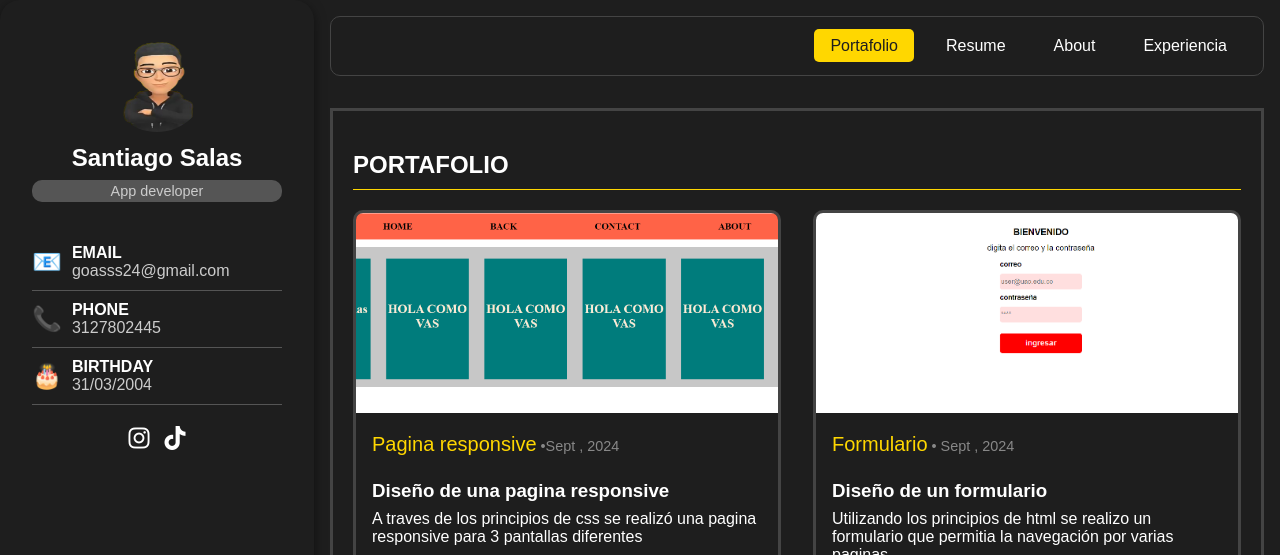
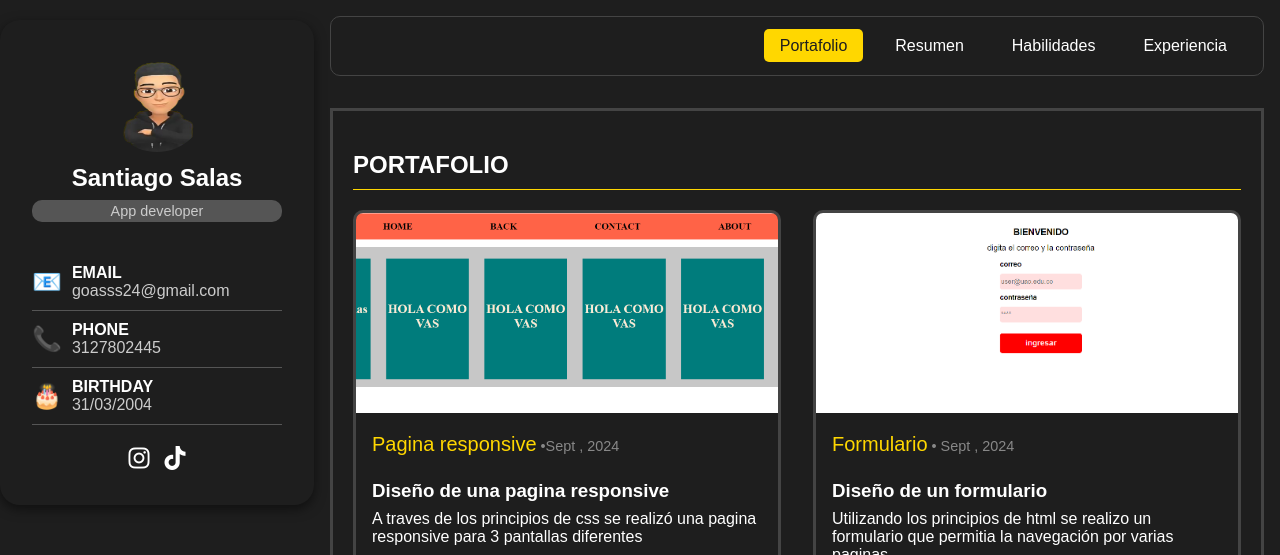
Before and after one commit to xSonts/Portafolio2.0, a React (Vite) app: page / in a window 1280 px wide. Shown: the top 555 px of the page. Built offline with nearby package versions, Linux system fonts and the light colour scheme.

Commit message:
se realizo un cambio en el sidebar y se modifico el nombre de la seccion about

```diff
--- a/src/App.jsx
+++ b/src/App.jsx
@@ -25,10 +25,10 @@ function App() {
         <Portfolio isVisible={activeSection === 'portafolio'} />
 
         {/* Sección Resumen */}
-        <Resume isVisible={activeSection === 'resume'} />
+        <Resume isVisible={activeSection === 'resumen'} />
 
         {/* Sección Acerca de mí */}
-        <About isVisible={activeSection === 'about'} />
+        <About isVisible={activeSection === 'habilidades'} />
 
         {/* Sección Experiencia */}
         <Experience isVisible={activeSection === 'experiencia'} />
--- a/src/Componentes/About.jsx
+++ b/src/Componentes/About.jsx
@@ -4,7 +4,7 @@ import '../Css/About.css'
 const About = ({ isVisible }) => {
     if (!isVisible) return null;
     return (
-        <section id="about" className="section">
+        <section id="habilidades" className="section">
             <h2>HABILIDADES</h2>
             <div className="skills-container">
                 <div className="skills-column">
@@ -16,6 +16,7 @@ const About = ({ isVisible }) => {
                         <li>Control de Versiones (Git, GitHub)</li>
                         <li>Algoritmos y Estructuras de Datos</li>
                         <li>Gestión de Proyectos</li>
+
                     </ul>
                 </div>
                 <div className="skills-column">
--- a/src/Componentes/NavBar.jsx
+++ b/src/Componentes/NavBar.jsx
@@ -21,7 +21,7 @@ function Navbar({ activeSection, showSection }) {
         <span></span>
       </button>
       <ul className={isMenuOpen ? 'show' : ''}>
-        {['portafolio', 'resume', 'about', 'experiencia'].map((section) => (
+        {['portafolio', 'resumen', 'habilidades', 'experiencia'].map((section) => (
           <li key={section}>
             <a
               href="#"
--- a/src/Css/About.css
+++ b/src/Css/About.css
@@ -1,8 +1,8 @@
-#about {
+#habilidades {
     padding: 2rem;
 }
 
-#about h2 {
+#habilidades h2 {
     justify-content: start;
     align-items: start;
     text-align: start;
@@ -16,6 +16,7 @@
 }
 
 .skills-column {
+    overflow: hidden;
     background-color: var(--bg-color);
     color: white;
     padding: 1.5rem;
@@ -23,35 +24,39 @@
     box-shadow: 0 4px 6px rgba(0, 0, 0, 0.1);
 }
 
-#about h3 {
+#habilidades h3 {
     border-bottom: 2px solid var(--accent-color);
     padding-bottom: 0.5rem;
     margin-bottom: 1rem;
 }
 
-#about ul {
+#habilidades ul {
+    z-index: 0;
     list-style-type: none;
     padding: 0;
 }
 
-#about li {
+#habilidades li {
+    z-index: 1; /* Asegúrate de que sea menor que el sidebar */
+    z-index: 0;
     margin: 0.8rem 0;
     padding-left: 1.5rem;
-    position: relative;
 }
 
-#about li::before {
+#habilidades li::before {
     content: "•";
     color: var(--accent-color);
-    position: absolute;
-    left: 0;
-    top: 0;
+    justify-content: start;
+    margin-right: 10px;
+    align-items: start;
 }
 
 @media (min-width: 768px) {
     .skills-container {
+
         flex-direction: row;
         justify-content: space-between;
+        z-index: 10;
     }
 
     .skills-column {
@@ -62,7 +67,7 @@
 }
 
 @media (min-width: 1024px) {
-    #about {
+    #habilidades {
         padding: 3rem;
     }
 
--- a/src/Css/Sidebar.css
+++ b/src/Css/Sidebar.css
@@ -1,9 +1,8 @@
 .sidebar {
-
     position: fixed;
     top: 0;
     left: -450px;
-    height: 100vh;
+    height: 100%;
     width: 250px;
     background-color: var(--bg-color);
     padding: 2rem;
@@ -13,9 +12,8 @@
     overflow-y: auto;
     justify-content: center;
     align-items: center;
-
-
     flex-shrink: 0;
+    border: var(--accent-color) 1px;
     border-radius: 20px;
     justify-content: center;
     align-items: center;
@@ -110,6 +108,7 @@
 
 @media (min-width: 768px) {
     .sidebar {
+        margin-top: 20px;
         position: static;
         left: 0;
     }
--- a/src/index.css
+++ b/src/index.css
@@ -84,7 +84,7 @@ main {
   color: var(--accent-color);
 }
 
-#about,#portafolio,#Experiencia , #resume{
+#habilidades,#portafolio,#Experiencia , #resume{
   padding: 20px;
   border: #444 solid;
 }
```
